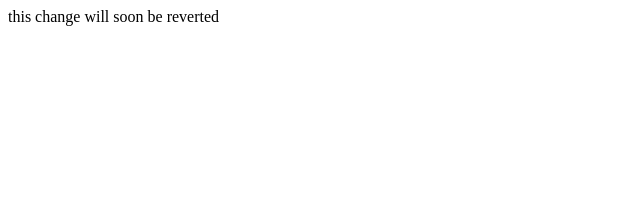
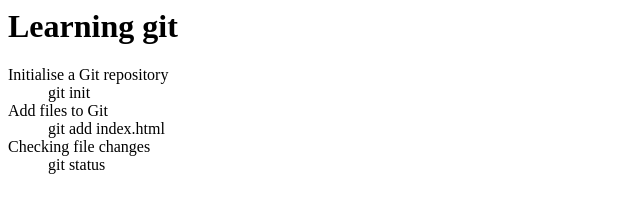
Before and after one commit to olaakintola/codebar-test, a plain HTML site: page index.html in a window 1280 px wide. Shown: the whole page, without its empty margins (0-640 px from the left). Drawn offline with Linux system fonts and the light colour scheme.

Commit message:
Revert "add another broken change This revert commit commit reverted

```diff
--- a/index.html
+++ b/index.html
@@ -1 +1,17 @@
-this change will soon be reverted
+<html>
+	<head>
+		<title>Learning Git</title>
+	</head>
+
+	<body>
+		<h1>Learning git</h1>
+			<dl>
+				<dt>Initialise a Git repository</dt>
+				<dd>git init</dd>
+				<dt>Add files to Git</dt>
+				<dd>git add index.html</dd>
+				<dt>Checking file changes</dt>
+				<dd>git status</dd>
+			</dl>
+	</body>
+</html>
```
